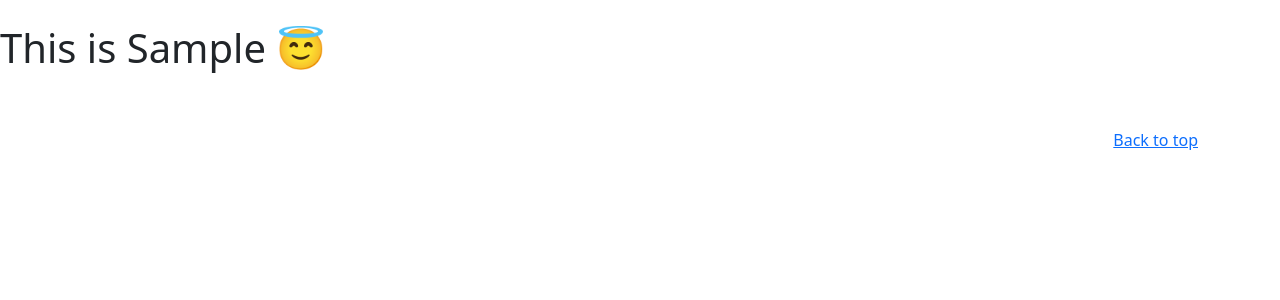
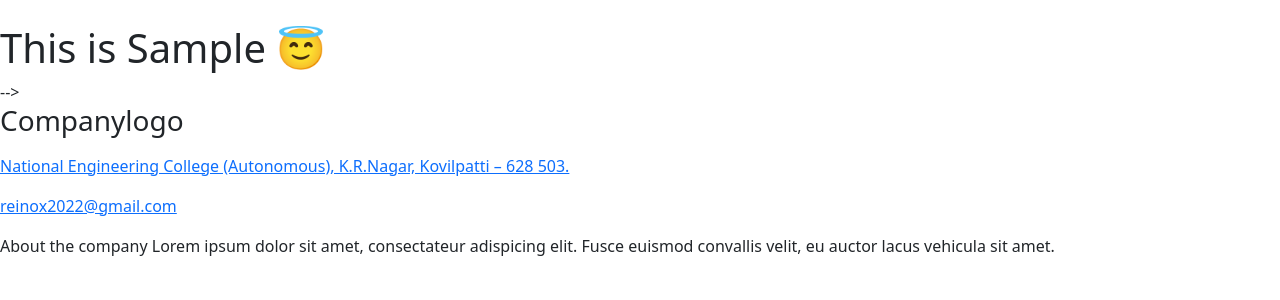
Before and after one commit to TODO-INC/reinox, a PHP site: page /_ref.php in a window 1280 px wide. Shown: the part 108-408 px from the top of the page. Run offline with PHP 8.4, Linux system fonts and the light colour scheme; some libraries are stand-ins or nearby versions.

Commit message:
footer update

```diff
--- a/___templates/___footer.php
+++ b/___templates/___footer.php
@@ -1,4 +1,4 @@
-<main>
+<!-- <main>
 <footer class="text-muted py-5">
 	<div class="container">
 		<p class="float-end mb-1">
@@ -8,4 +8,55 @@
 				instagram</a></p> -->
 	</div>
 </footer>
-</main>
+</main> -->
+
+<footer class="footer-distributed">
+
+			<div class="footer-left">
+
+				<h3>Company<span>logo</span></h3>
+
+				<p class="footer-links">
+					<a href="#" class="link-1">
+				</p>
+
+				<p class="footer-company-name">
+			</div>
+
+			<div class="footer-center">
+
+				<div>
+					<i class="fa fa-map-marker"></i>
+					<p><span>National Engineering College (Autonomous)<span>,
+K.R.Nagar, Kovilpatti – 628 503.</span> </p>
+				</div>
+
+				<div>
+				</div>
+
+				<div>
+					<i class="fa fa-envelope"></i>
+					<p><a href="mailto:reinox2022@gmail.com">reinox2022@gmail.com</a></p>
+				</div>
+
+			</div>
+
+			<div class="footer-right">
+
+				<p class="footer-company-about">
+					<span>About the company</span>
+					Lorem ipsum dolor sit amet, consectateur adispicing elit. Fusce euismod convallis velit, eu auctor lacus vehicula sit amet.
+				</p>
+
+				<div class="footer-icons">
+
+					<a href="#"><i class="fa fa-instagram"></i></a>
+					<a href="#"><i class="fa fa-twitter"></i></a>
+					<a href="#"><i class="fa fa-linkedin"></i></a>
+
+
+				</div>
+
+			</div>
+
+		</footer>
```
